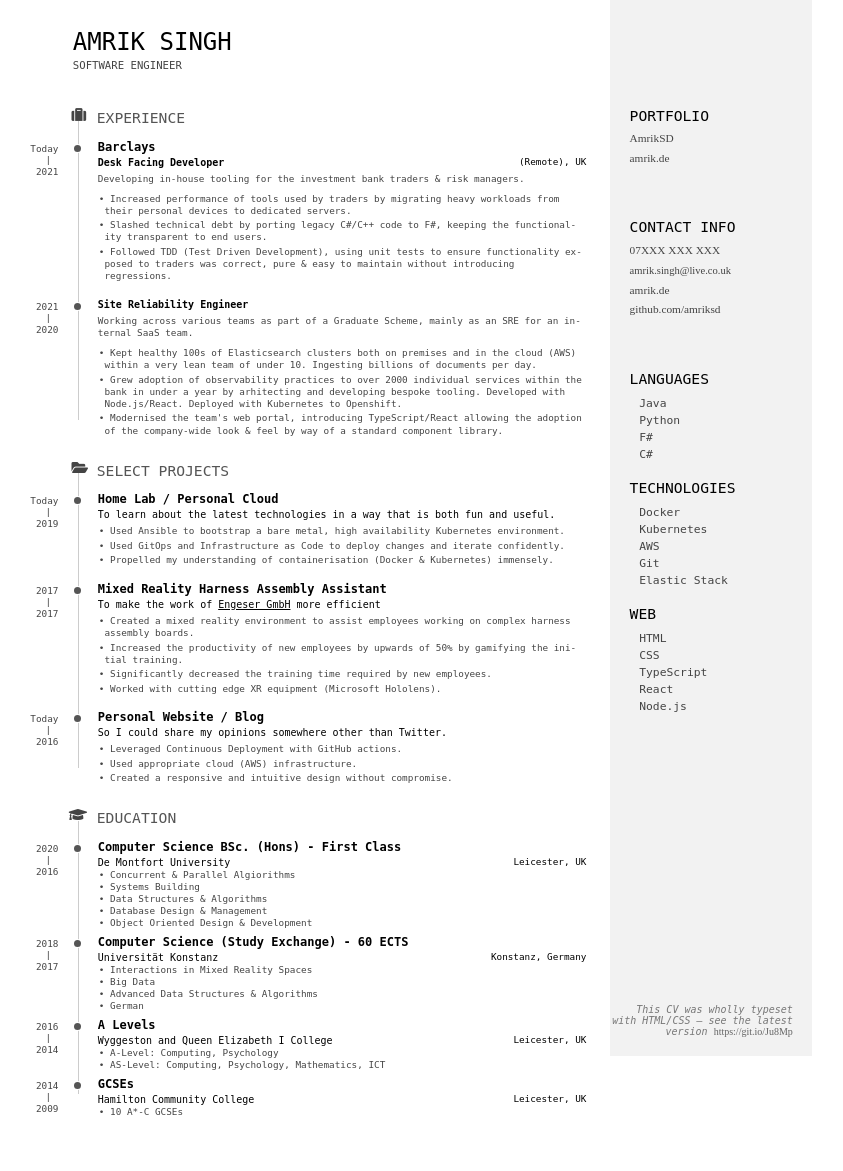
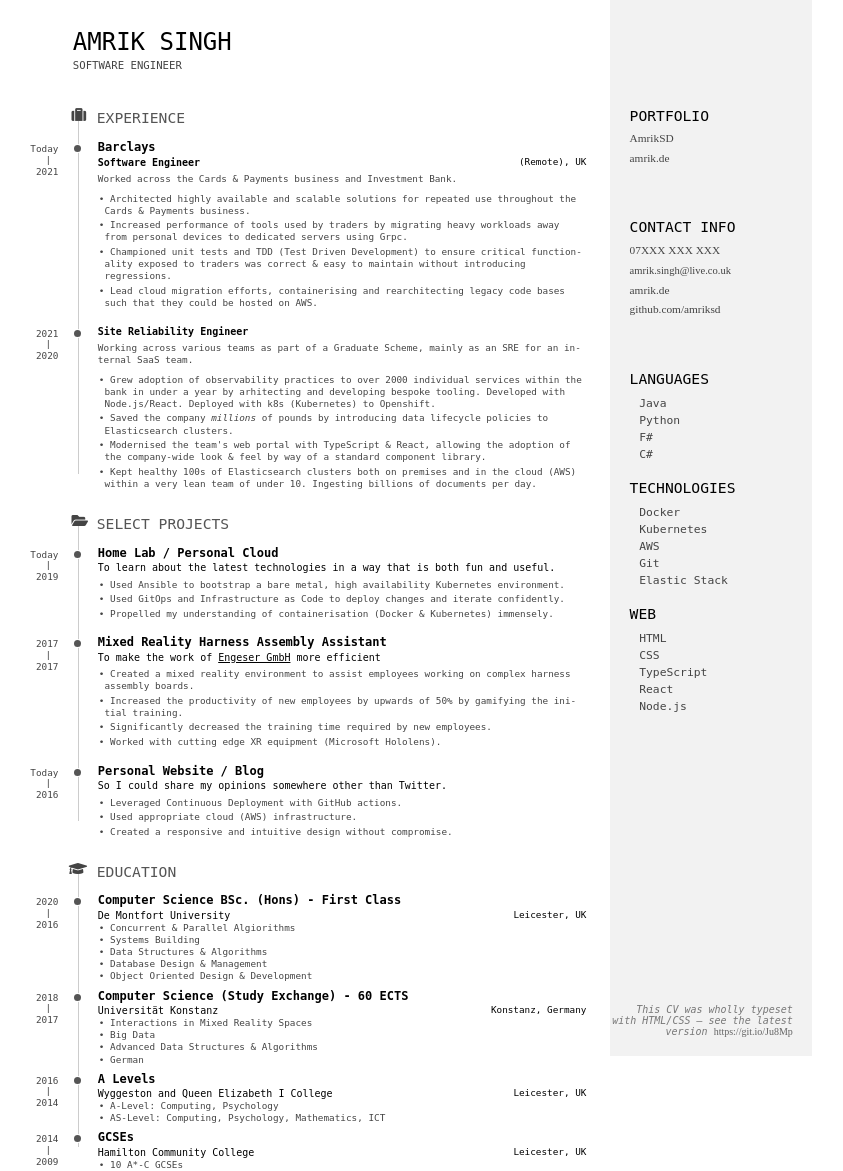
Before and after one commit to ArjG/ArjData, a Jekyll site: the page built from cv.html, in a window 1280 px wide. Shown: the whole page, without its empty margins (236-1079 px from the left). Built offline with Jekyll 4.4.1, drawn with Linux system fonts in a browser that asks for light colours; nearby versions of some CDN libraries; before the commit the page ends 1118 px from its top, so only the background shows below that.

Commit message:
update cv

```diff
--- a/cv.html
+++ b/cv.html
@@ -32,17 +32,18 @@ permalink: /cv/
           <div class="details">
             <header>
               <h3><span class="iconify-inline" data-icon="simple-icons:barclays" style="color: #00aeef;"></span> Barclays</h3>
-              <span class="place">Desk Facing Developer</span>
+              <span class="place">Software Engineer</span>
               <span class="location">(Remote), UK</span>
             </header>
             <div>
               <span>
-                Developing in-house tooling for the investment bank traders &amp; risk managers.
+                Worked across the Cards & Payments business and Investment Bank.
               </span>
               <ul>
-                <li>Increased performance of tools used by traders by migrating heavy workloads from their personal devices to dedicated servers.</li>
-                <li>Slashed technical debt by porting legacy C#/C++ code to F#, keeping the functionality transparent to end users.</li>
-                <li>Followed TDD (Test Driven Development), using unit tests to ensure functionality exposed to traders was correct, pure &amp; easy to maintain without introducing regressions.</li>
+                <li>Architected highly available and scalable solutions for repeated use throughout the Cards & Payments business.</li>
+                <li>Increased performance of tools used by traders by migrating heavy workloads away from personal devices to dedicated servers using Grpc.</li>
+                <li>Championed unit tests and TDD (Test Driven Development) to ensure critical functionality exposed to traders was correct &amp; easy to maintain without introducing regressions.</li>
+                <li>Lead cloud migration efforts, containerising and rearchitecting legacy code bases such that they could be hosted on AWS.</li>
               </ul>
             </div>
           </div>
@@ -62,9 +63,10 @@ permalink: /cv/
                 Working across various teams as part of a Graduate Scheme, mainly as an SRE for an internal SaaS team.
               </span>
               <ul>
+                <li>Grew adoption of observability practices to over 2000 individual services within the bank in under a year by arhitecting and developing bespoke tooling. Developed with Node.js/React. Deployed with k8s (Kubernetes) to Openshift.</li>
+                <li>Saved the company <em>millions</em> of pounds by introducing data lifecycle policies to Elasticsearch clusters.</li>
+                <li>Modernised the team's web portal with TypeScript & React, allowing the adoption of the company-wide look & feel by way of a standard component library.</li>
                 <li>Kept healthy 100s of Elasticsearch clusters both on premises and in the cloud (AWS) within a very lean team of under 10. Ingesting billions of documents per day.</li>
-                <li>Grew adoption of observability practices to over 2000 individual services within the bank in under a year by arhitecting and developing bespoke tooling. Developed with Node.js/React. Deployed with Kubernetes to Openshift.</li>
-                <li>Modernised the team's web portal, introducing TypeScript/React allowing the adoption of the company-wide look & feel by way of a standard component library.</li>
               </ul>
               </div>
           </div>
```
